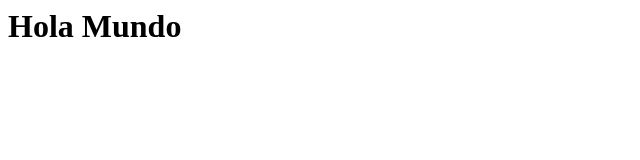
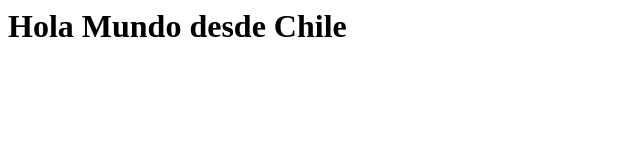
Before and after one commit to crigace/HolaMundo, a plain HTML site: page index.html in a window 1280 px wide. Shown: the whole page, without its empty margins (0-640 px from the left). Drawn offline with Linux system fonts and the light colour scheme.

Commit message:
este es mi segundo commit sobre la creación del archivo index.html

```diff
--- a/index.html
+++ b/index.html
@@ -1,5 +1,5 @@
 <html !doctype>
   <title>Hola Mundo</title>
-  <h1>Hola Mundo<h1/>
+  <h1>Hola Mundo desde Chile<h1/>
   <body></body>
 </html>
```
